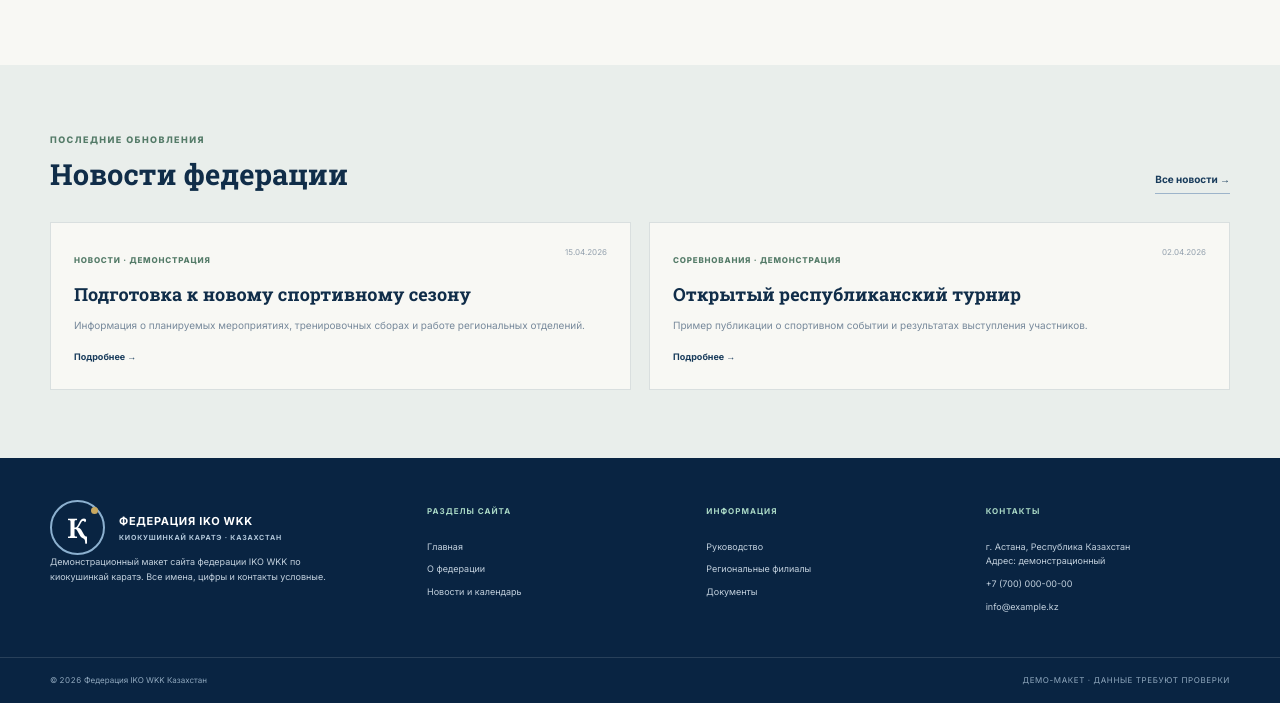
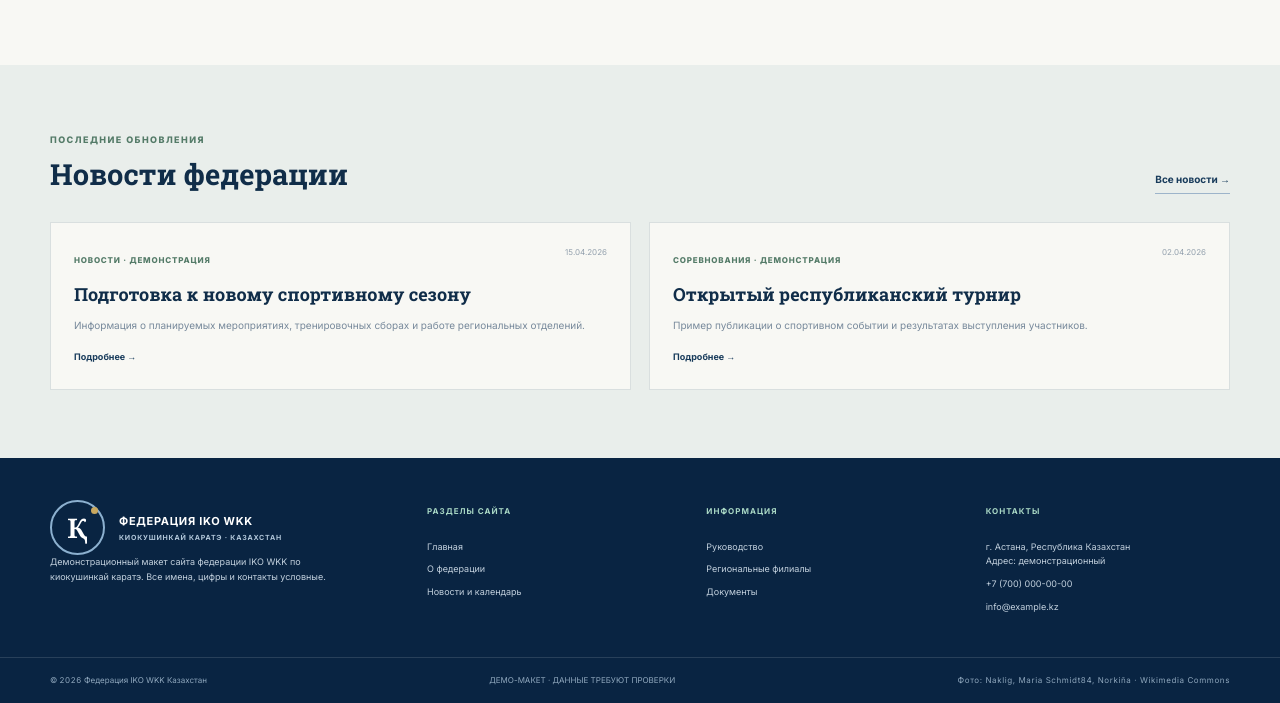
Before and after one commit to saiazhan/Khas, a plain HTML site: page index.html in a window 1280 px wide. Shown: the part 1908-2611 px from the top of the page. Drawn offline with Linux system fonts and the light colour scheme.

Commit message:
Add visible photo attribution to footer

```diff
--- a/index.html
+++ b/index.html
@@ -165,7 +165,7 @@
     <div><h4>РАЗДЕЛЫ САЙТА</h4><a href="#home">Главная</a><a href="#federation">О федерации</a><a href="#news">Новости и календарь</a></div>
     <div><h4>ИНФОРМАЦИЯ</h4><a href="#federation">Руководство</a><a href="#federation">Региональные филиалы</a><a href="#federation">Документы</a></div>
     <div><h4>КОНТАКТЫ</h4><p>г. Астана, Республика Казахстан<br>Адрес: демонстрационный</p><a href="tel:+77000000000">+7 (700) 000-00-00</a><a href="mailto:info@example.kz">info@example.kz</a></div>
-  </div><div class="footer-bottom"><div class="container"><span>© <span id="year"></span> Федерация IKO WKK Казахстан</span><span>ДЕМО-МАКЕТ · ДАННЫЕ ТРЕБУЮТ ПРОВЕРКИ</span></div></div></footer>
+  </div><div class="footer-bottom"><div class="container"><span>© <span id="year"></span> Федерация IKO WKK Казахстан</span><span>ДЕМО-МАКЕТ · ДАННЫЕ ТРЕБУЮТ ПРОВЕРКИ</span><span class="photo-credits">Фото: <a href="https://commons.wikimedia.org/wiki/File:Kyokushin_karate_match.jpg" target="_blank" rel="noopener">Naklig</a>, <a href="https://commons.wikimedia.org/wiki/File:Karate_Kumite_.jpg" target="_blank" rel="noopener">Maria Schmidt84</a>, <a href="https://commons.wikimedia.org/wiki/File:Karate,_entrenamiento_de_Kihon_(t%C3%A9cnicas_b%C3%A1sicas)_y_Tsuki_(golpes)_en_Musha_Dojo.jpg" target="_blank" rel="noopener">Norkiña</a> · Wikimedia Commons</span></div></div></footer>
   <script src="images.js"></script>
   <script src="app.js"></script>
 </body>
```
